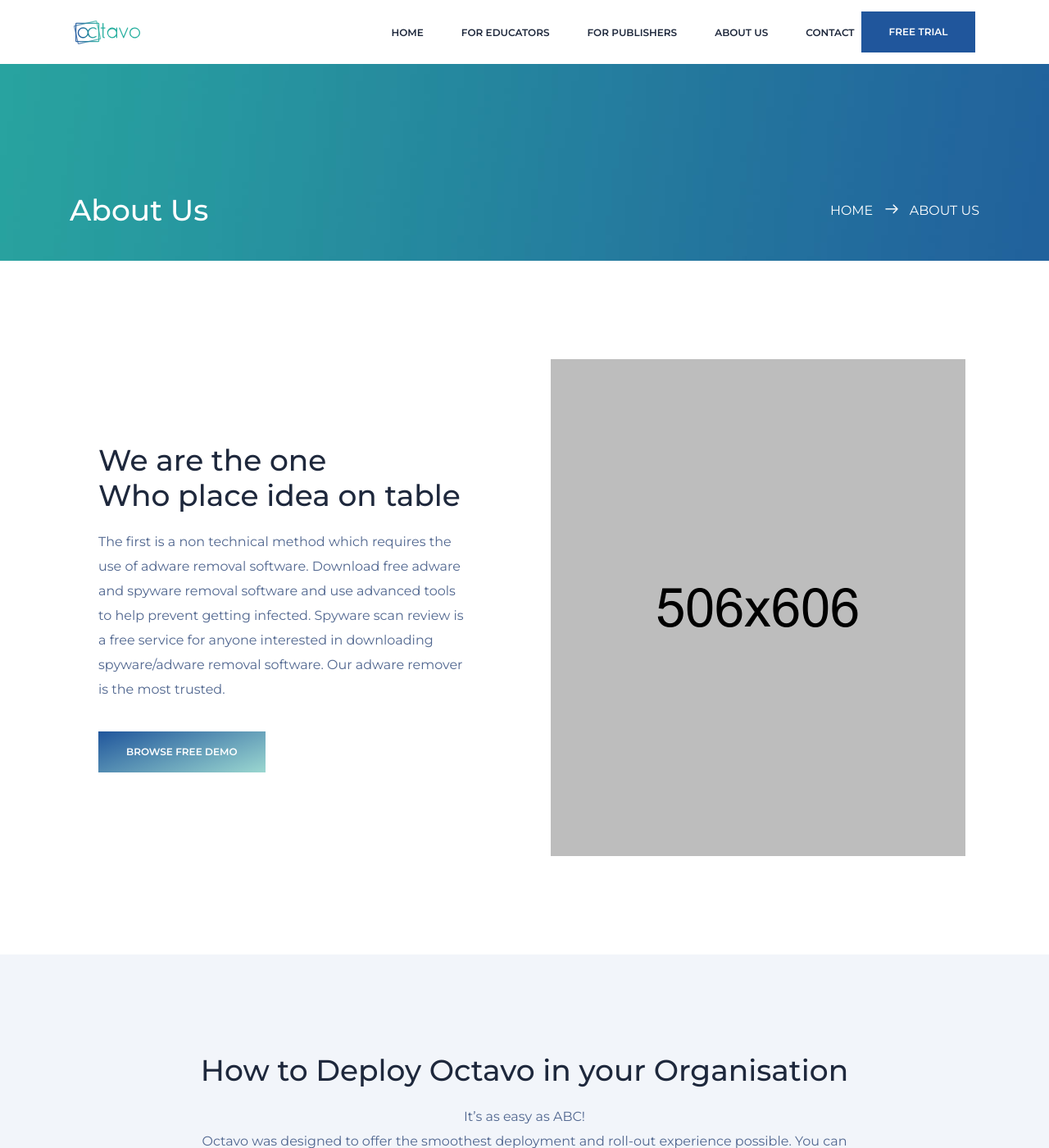
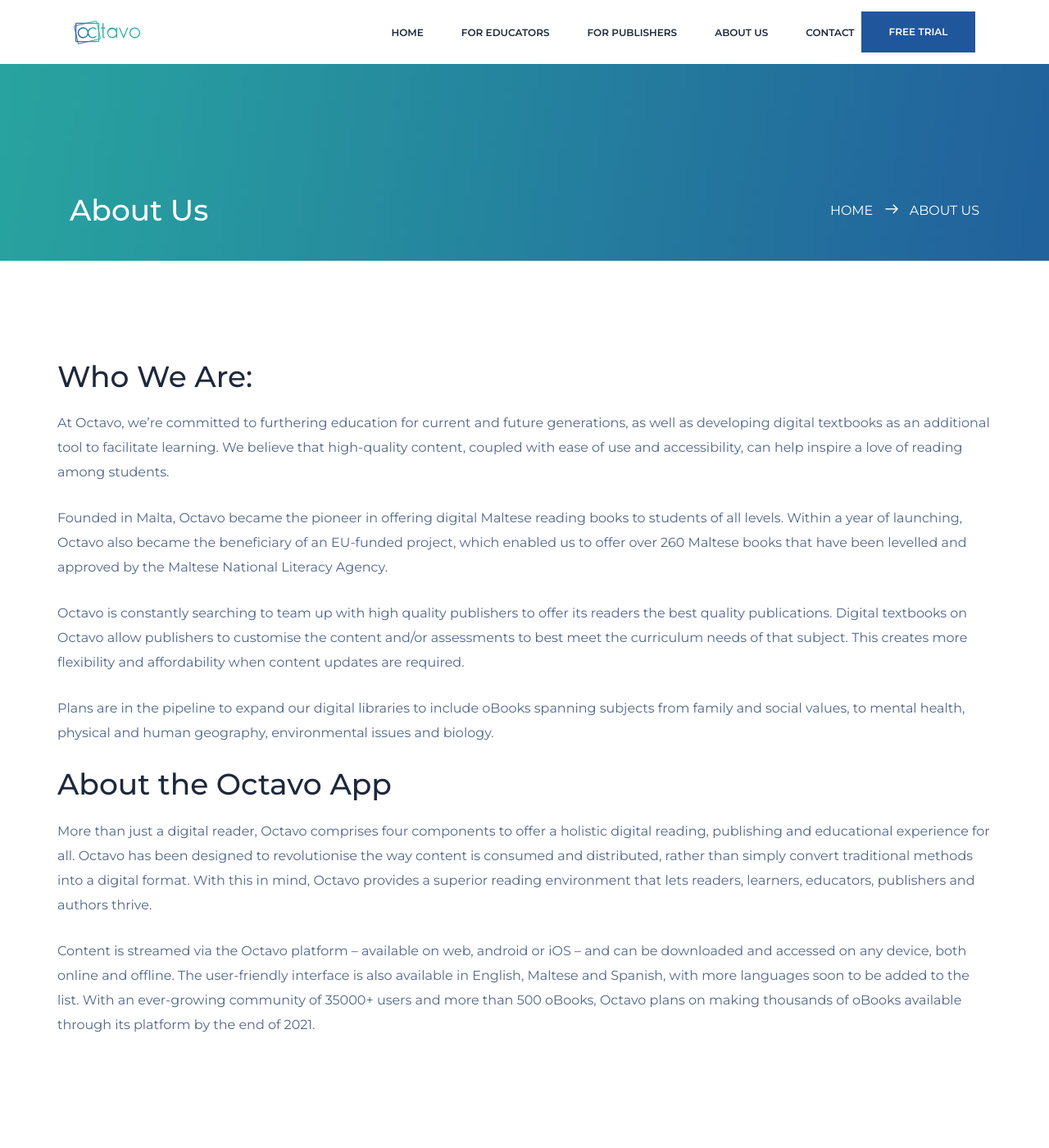
Before and after one commit to jurgencalleja/octavo.education, a Jekyll site: the page built from about.html, in a window 1280 px wide and 1400 px high. Shown: the whole window at 82% size. Built offline with Jekyll 4.4.1, drawn with Linux system fonts in a browser that asks for light colours; some of the changed text lies outside the part shown.

Commit message:
update about page

```diff
--- a/_includes/section/about.html
+++ b/_includes/section/about.html
@@ -3,22 +3,32 @@
     <section class="about-section section-gap">
         <div class="container">
             <div class="row align-items-center justify-content-between">
-                <div class="col-lg-6 about-left">
-                    <h1>
-                        We are the one
-                        <br> Who place idea on table
-                    </h1>
-                    <p class="pt-20 pb-20">
-                        The first is a non technical method which requires the use of adware removal software. Download free adware and spyware removal
-                        software and use advanced tools to help prevent getting infected. Spyware scan review is a free service
-                        for anyone interested in downloading spyware/adware removal software. Our adware remover is the most
-                        trusted.
-                    </p>
-                    <a href="#" class="genric-btn2">Browse free demo</a>
-                </div>
-                <div class="col-lg-6 text-center">
-                    <img class="img-fluid" src="{{ 'img/about-img.png' | relative_url }}" alt="">
-                </div>
+                <h1>
+                    Who We Are:
+                </h1>
+                <p class="pt-20 pb-10">
+                    At Octavo, we’re committed to furthering education for current and future generations, as well as developing digital textbooks as an additional tool to facilitate learning. We believe that high-quality content, coupled with ease of use and accessibility, can help inspire a love of reading among students.
+                </p>
+                <p class="pb-10">
+                    Founded in Malta, Octavo became the pioneer in offering digital Maltese reading books to students of all levels. Within a year of launching, Octavo also became the beneficiary of an EU-funded project, which enabled us to offer over 260 Maltese books that have been levelled and approved by the Maltese National Literacy Agency.
+                </p>
+                <p class="pb-10">
+                    Octavo is constantly searching to team up with high quality publishers to offer its readers the best quality publications. Digital textbooks on Octavo allow publishers to customise the content and/or assessments to best meet the curriculum needs of that subject. This creates more flexibility and affordability when content updates are required. <br>
+                </p>
+                <p class="pb-10">
+                    Plans are in the pipeline to expand our digital libraries to include oBooks spanning subjects from family and social values, to mental health, physical and human geography, environmental issues and biology.
+                </p>
+            </div>
+            <div class="row align-items-center justify-content-between">
+                <h1>
+                    About the Octavo App
+                </h1>
+                <p class="pt-20 pb-10">
+                    More than just a digital reader, Octavo comprises four components to offer a holistic digital reading, publishing and educational experience for all. Octavo has been designed to revolutionise the way content is consumed and distributed, rather than simply convert traditional methods into a digital format. With this in mind, Octavo provides a superior reading environment that lets readers, learners, educators, publishers and authors thrive.
+                </p>
+                <p class="pb-10">
+                    Content is streamed via the Octavo platform – available on web, android or iOS – and can be downloaded and accessed on any device, both online and offline. The user-friendly interface is also available in English, Maltese and Spanish, with more languages soon to be added to the list. With an ever-growing community of 35000+ users and more than 500 oBooks, Octavo plans on making thousands of oBooks available through its platform by the end of 2021.
+                </p>
             </div>
         </div>
     </section>
--- a/about.html
+++ b/about.html
@@ -5,11 +5,3 @@
 ---
 
     {% include section/about.html %}
-
-    {% include section/execution.html %}
-
-    {% include section/cta.html %}
-
-    {% include section/client-review.html %}
-
-    {% include section/brands.html %}
```
